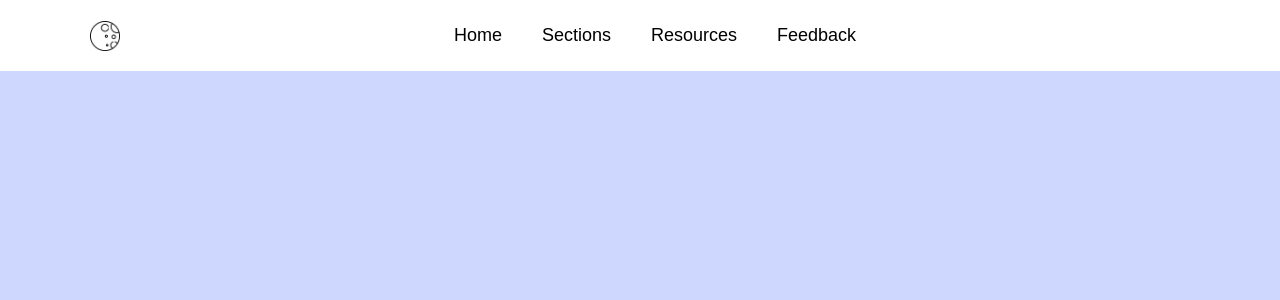
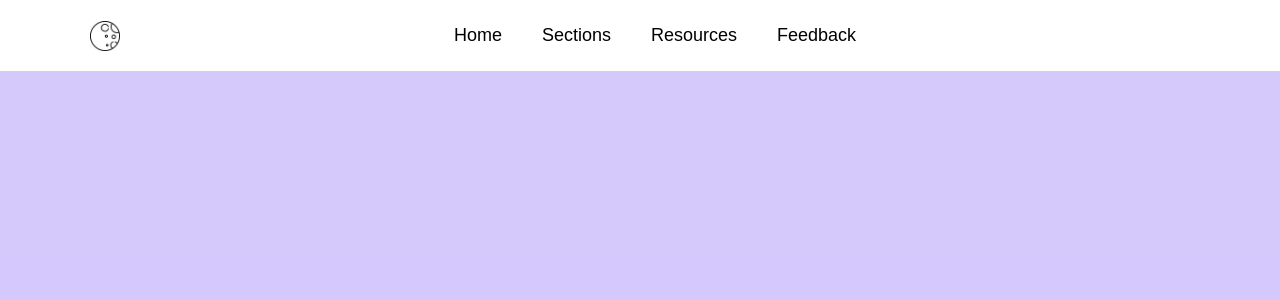
Before and after one commit to Lipiu/Learn-With-eASE, a React app in the folder frontend/: page / in a window 1280 px wide. Shown: the top 300 px of the page. Built offline with nearby package versions, Linux system fonts and the light colour scheme; the HTML template or start-up script is replaced by a standard one.

Commit message:
changed the light theme color

```diff
--- a/frontend/src/index.css
+++ b/frontend/src/index.css
@@ -1,7 +1,7 @@
 :root {
     --bg: white;
     --text: black;
-    --container-bg: #ced8ff;
+    --container-bg: rgba(207, 192, 251, 0.87);
 }
 *{
     margin: 0;
```
